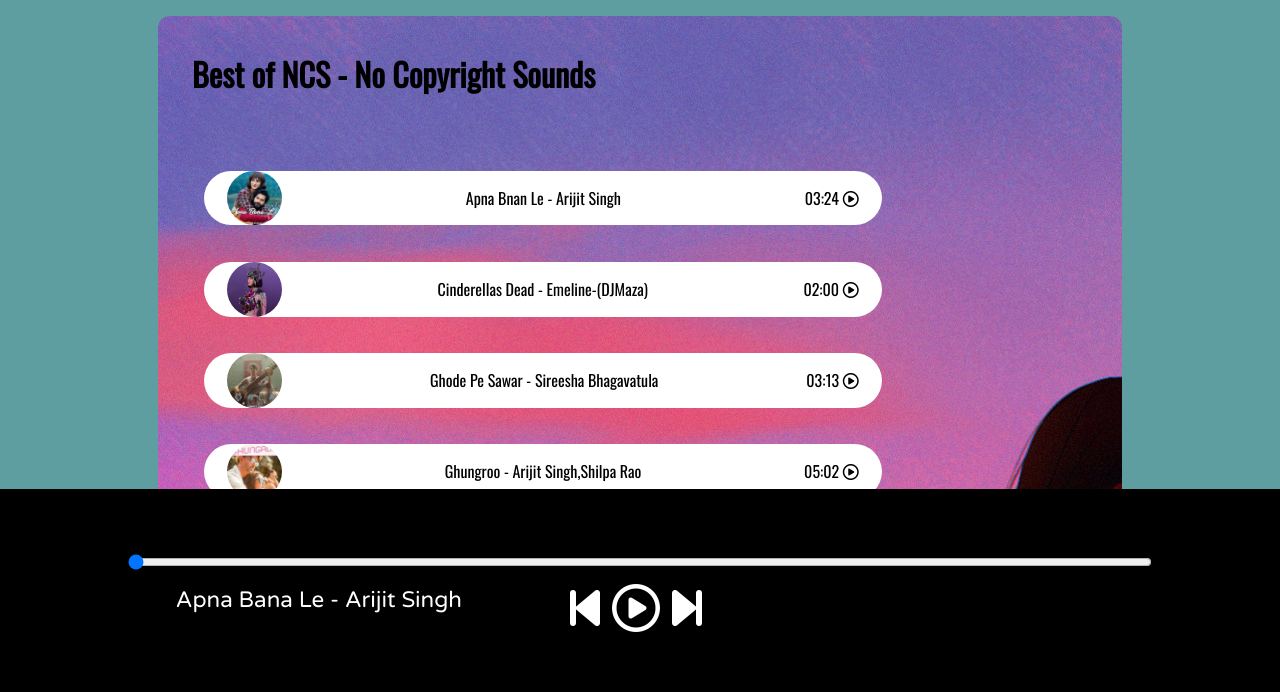
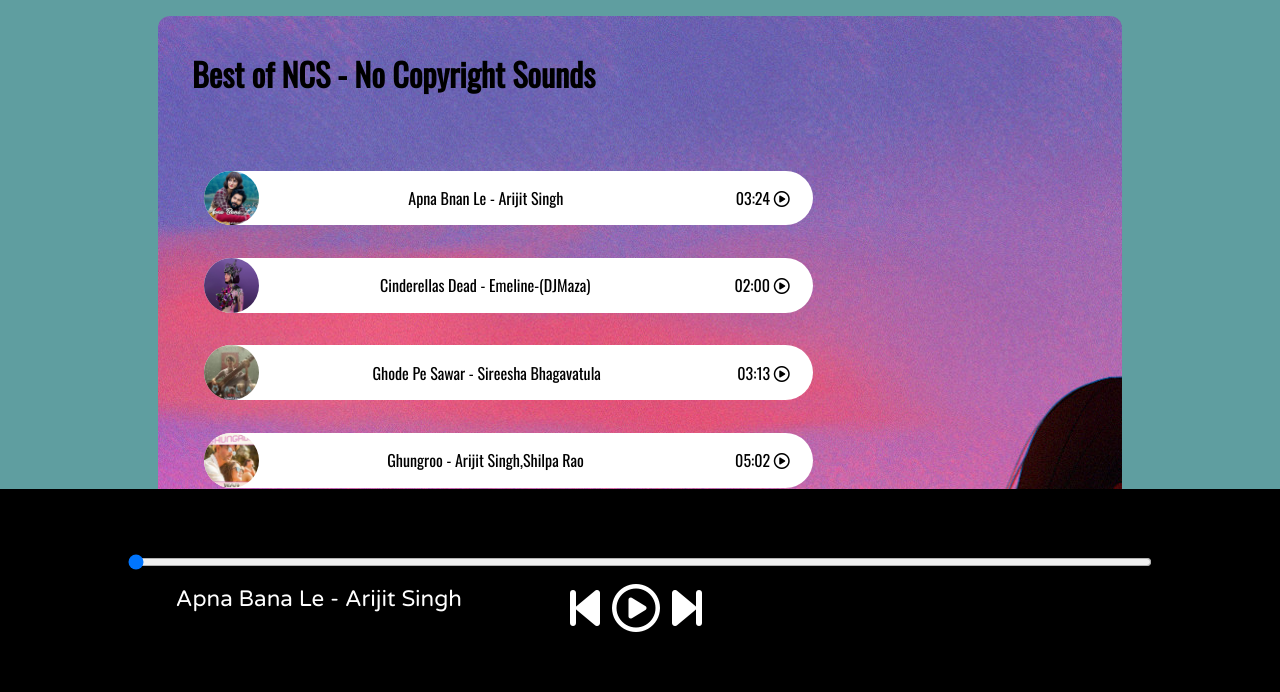
Before and after one commit to ManishA0225/Muziek, a plain HTML site: page index.html in a window 1280 px wide. Shown: the part 103-795 px from the top of the page. Drawn offline with nearby package versions, Linux system fonts and the light colour scheme.

Commit message:
fix song img

```diff
--- a/style.css
+++ b/style.css
@@ -92,7 +92,7 @@ nav ul li{
 }
 .songItem img{
     width: 55px;
-    margin: 0 23px;
+
     border-radius: 34px;
 }
 .timestamp{
```
Also changed, not shown: script.js (line endings or trailing spaces).
